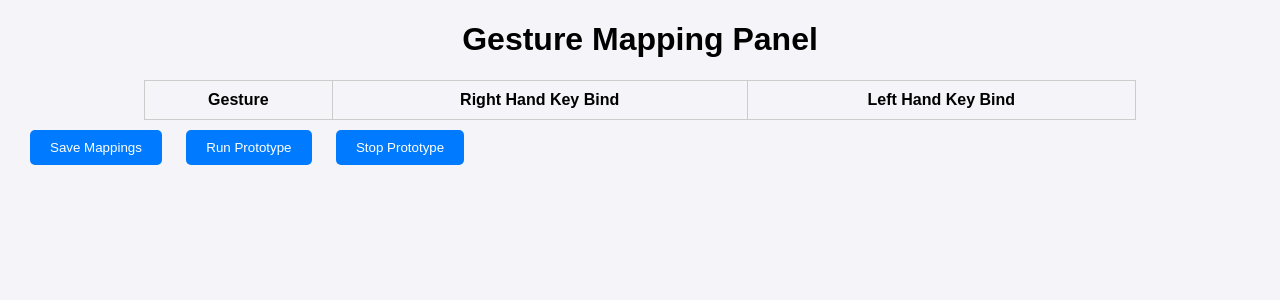
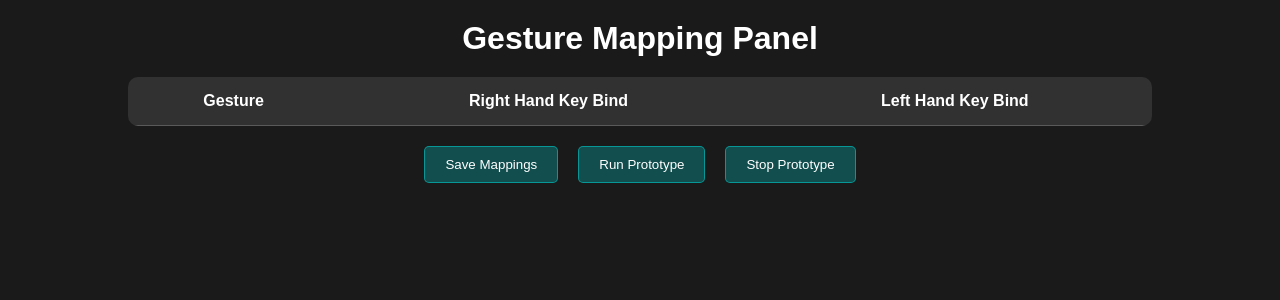
Before and after one commit to Mehnaz2004/Gestured-Controlled-Car-Racing-Game, a Flask app: page / in a window 1280 px wide. Shown: the top 300 px of the page. Run offline with Flask 3, Linux system fonts and the light colour scheme; data that the repository does not hold is empty.

Commit message:
Modified UI with non broken integration

```diff
--- a/app.py
+++ b/app.py
@@ -1,95 +1,54 @@
-import os
-import signal
-import subprocess
 from flask import Flask, render_template, request, jsonify
 from pymongo import MongoClient
+import subprocess
 
 app = Flask(__name__)
 
-# MongoDB connection
-client = MongoClient("mongodb+srv://Boomer:Boomer2004@cluster0.yp7ed.mongodb.net/?retryWrites=true&w=majority&appName=Cluster0")
-db = client.gesture_controlled_car_racing_game
-gesture_collection = db.gesture_mapping  # Stores gesture bindings
-process_collection = db.prototype1_process  # Stores process PID
+# Establish MongoDB connection
+client = MongoClient('mongodb+srv://Boomer:Boomer2004@cluster0.yp7ed.mongodb.net/?retryWrites=true&w=majority&appName=Cluster0')
+db = client['gesture_controlled_car_racing_game']
+gesture_collection = db['gesture_mapping']
 
-# Function to stop any existing process
-def stop_existing_process():
-    """Stops the running prototype1.py process if it exists in MongoDB."""
-    existing_process = process_collection.find_one({})
-    if existing_process and "pid" in existing_process:
-        try:
-            os.kill(existing_process["pid"], signal.SIGTERM)  # Terminate process
-            print(f"Stopped existing process: {existing_process['pid']}")
-            process_collection.delete_one({"_id": existing_process["_id"]})  # Remove from DB
-        except ProcessLookupError:
-            process_collection.delete_one({"_id": existing_process["_id"]})  # Cleanup stale entry
+# Store the process reference
+process = None
 
-@app.route("/")
-def index():
-    gesture_mappings = gesture_collection.find_one({}, {"_id": 0}) or {}
+@app.route('/')
+def landing_page():
+    document = gesture_collection.find_one()
+    if document:
+        gesture_mappings = {k: v for k, v in document.items() if k != '_id'}
+    else:
+        gesture_mappings = {}
+    return render_template('index.html', gesture_mappings=gesture_mappings)
 
-    # Normalize gesture names (convert to lowercase and remove duplicates)
-    unique_gestures = {}
-    for gesture, keys in gesture_mappings.items():
-        normalized_gesture = gesture.lower().replace("_", " ")  # Normalize format
-        if normalized_gesture not in unique_gestures:
-            unique_gestures[normalized_gesture] = keys
+@app.route('/update_mappings', methods=['POST'])
+def update_mappings():
+    data = request.json
+    if data:
+        gesture_collection.update_one({}, {'$set': data}, upsert=True)
+        return jsonify({'status': 'success'}), 200
+    return jsonify({'status': 'error', 'message': 'Invalid data'}), 400
 
-    return render_template("index.html", gesture_mappings=unique_gestures)
+@app.route('/run_prototype', methods=['POST'])
+def run_prototype():
+    global process
+    if process is not None:
+        process.terminate()
+        process = None
+    try:
+        process = subprocess.Popen(['python', 'prototype1.py'])
+        return jsonify({'status': 'running'}), 200
+    except Exception as e:
+        return jsonify({'status': 'error', 'message': str(e)}), 500
 
-@app.route("/update_mappings", methods=["POST"])
-def update_mappings():
-    try:
-        data = request.json  # Incoming updated gesture mappings
+@app.route('/stop_prototype', methods=['POST'])
+def stop_prototype():
+    global process
+    if process is not None:
+        process.terminate()
+        process = None
+        return jsonify({'status': 'stopped'}), 200
+    return jsonify({'status': 'error', 'message': 'No process running'}), 400
 
-        if data:
-            for gesture, keys in data.items():
-                normalized_gesture = gesture.strip().lower().title()  # Normalize name
-
-                for hand, key in keys.items():
-                    update_path = f"{normalized_gesture}.{hand}"  # Path format: "Open Palm.right"
-                    gesture_collection.update_one({}, {"$set": {update_path: key}}, upsert=True)
-
-        return jsonify({"status": "success"})
-
-    except Exception as e:
-        return jsonify({"status": "error", "message": str(e)})
-
-@app.route("/run_prototype", methods=["POST"])
-def run_prototype():
-    try:
-        stop_existing_process()  # Stop any existing process
-
-        process = subprocess.Popen(["python", "prototype1.py"], stdout=subprocess.PIPE, stderr=subprocess.PIPE)
-
-        # Store PID in MongoDB
-        process_collection.insert_one({"pid": process.pid})
-
-        return jsonify({"status": "running", "pid": process.pid})
-    except Exception as e:
-        return jsonify({"status": "error", "message": str(e)})
-
-@app.route("/stop_prototype", methods=["POST"])
-def stop_prototype():
-    """Stops the running prototype1.py process manually."""
-    try:
-        stop_existing_process()
-        return jsonify({"status": "stopped"})
-    except Exception as e:
-        return jsonify({"status": "error", "message": str(e)})
-
-@app.route("/check_status", methods=["GET"])
-def check_status():
-    """Checks if prototype1.py is still running."""
-    existing_process = process_collection.find_one({})
-    if existing_process and "pid" in existing_process:
-        try:
-            os.kill(existing_process["pid"], 0)  # Check if process exists
-            return jsonify({"status": "running", "pid": existing_process["pid"]})
-        except ProcessLookupError:
-            process_collection.delete_one({"_id": existing_process["_id"]})  # Cleanup stale entry
-            return jsonify({"status": "not running"})
-    return jsonify({"status": "not running"})
-
-if __name__ == "__main__":
+if __name__ == '__main__':
     app.run(debug=True)
--- a/static/style.css
+++ b/static/style.css
@@ -1,41 +1,69 @@
 body {
     font-family: Arial, sans-serif;
-    margin: 20px;
+    margin: 0;
     padding: 0;
-    background-color: #f4f4f9;
+    background-color: #1a1a1a;
+    color: white;
 }
 
 h1 {
     text-align: center;
+    margin: 20px 0;
 }
 
 table {
     width: 80%;
     margin: 0 auto;
     border-collapse: collapse;
+    background-color: rgba(255, 255, 255, 0.1);
+    border-radius: 10px;
+    overflow: hidden;
 }
 
 th, td {
-    padding: 10px;
-    border: 1px solid #ccc;
+    padding: 15px 20px;
     text-align: center;
+    border-bottom: 1px solid rgba(255, 255, 255, 0.2);
+}
+
+tr:hover {
+    background-color: rgba(255, 255, 255, 0.2);
 }
 
 input[type="text"] {
+    background-color: transparent;
+    border: 1px solid rgba(255, 255, 255, 0.5);
+    color: white;
+    text-align: center;
     width: 80px;
-    text-align: center;
+    padding: 5px;
+    border-radius: 5px;
+}
+
+/* Button container for professional alignment */
+.button-container {
+    display: flex;
+    justify-content: center;
+    gap: 20px;
+    margin: 20px 0;
 }
 
 button {
-    margin: 10px;
     padding: 10px 20px;
-    background-color: #007bff;
+    background-color: rgba(0, 200, 200, 0.3);
     color: white;
-    border: none;
+    border: 1px solid rgba(0, 200, 200, 0.6);
     border-radius: 5px;
     cursor: pointer;
+    transition: 0.3s ease;
 }
 
 button:hover {
-    background-color: #0056b3;
+    background-color: rgba(0, 200, 200, 0.6);
+    border-color: white;
 }
+
+button:focus {
+    outline: none;
+    box-shadow: 0 0 10px rgba(0, 200, 200, 0.8);
+}
--- a/templates/index.html
+++ b/templates/index.html
@@ -27,8 +27,11 @@
             {% endfor %}
         </tbody>
     </table>
-    <button id="save-button">Save Mappings</button>
-    <button id="run-button">Run Prototype</button>
-    <button id="stop-button">Stop Prototype</button>
+    <div class="button-container">
+        <button id="save-button">Save Mappings</button>
+        <button id="run-button">Run Prototype</button>
+        <button id="stop-button">Stop Prototype</button>
+    </div>
+
 </body>
 </html>
```
Also changed, not shown: requirements.txt (+9 -8 lines).
